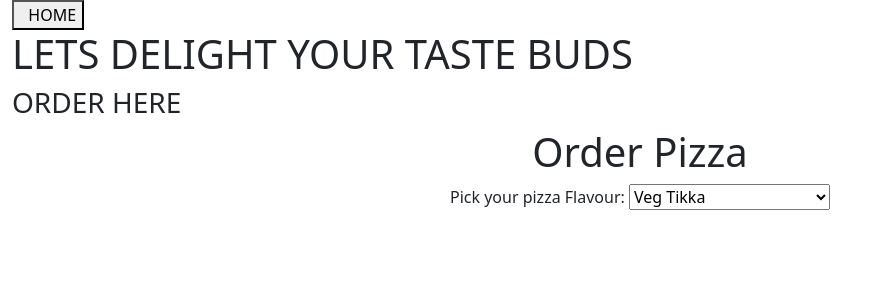
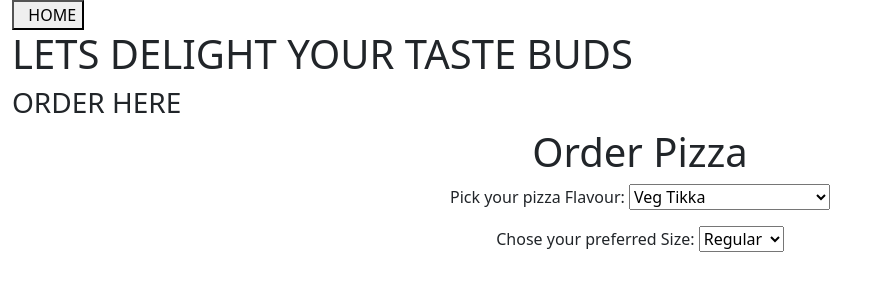
Before and after one commit to Janenjihia/pizzaHUB, a plain HTML site: page checkout.html in a window 1280 px wide. Shown: the whole page, without its empty margins (0-881 px from the left). Drawn offline with nearby package versions, Linux system fonts and the light colour scheme.

Commit message:
add pizza sizes

```diff
--- a/checkout.html
+++ b/checkout.html
@@ -35,5 +35,12 @@
                 <option value="bbq">meat deluxe</option>
                 <option value="hawaiian">Hawaiian</option>
                 <option value="mushroom">Chicken and Mushroom</option>
+              </select>
+              <label>Chose your preferred Size:</label>
+              <select class="custom-select custom-select-md mb-3" id="size" required>
+                  <option value="regular">Regular</option>
+                  <option value="medium">Medium</option>
+                  <option value="large">Large</option>
+              </select>
 </body>
 </html>
```
